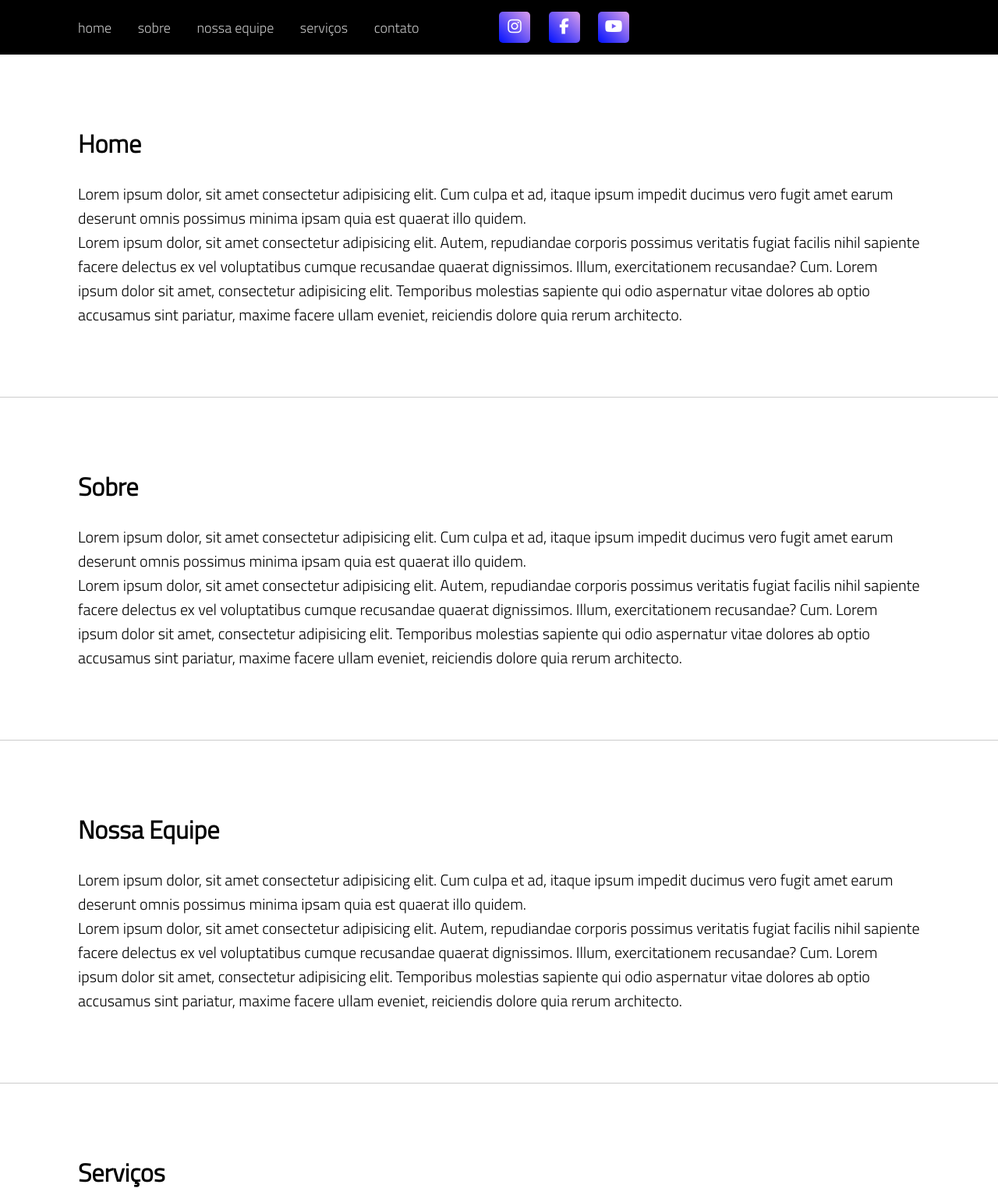
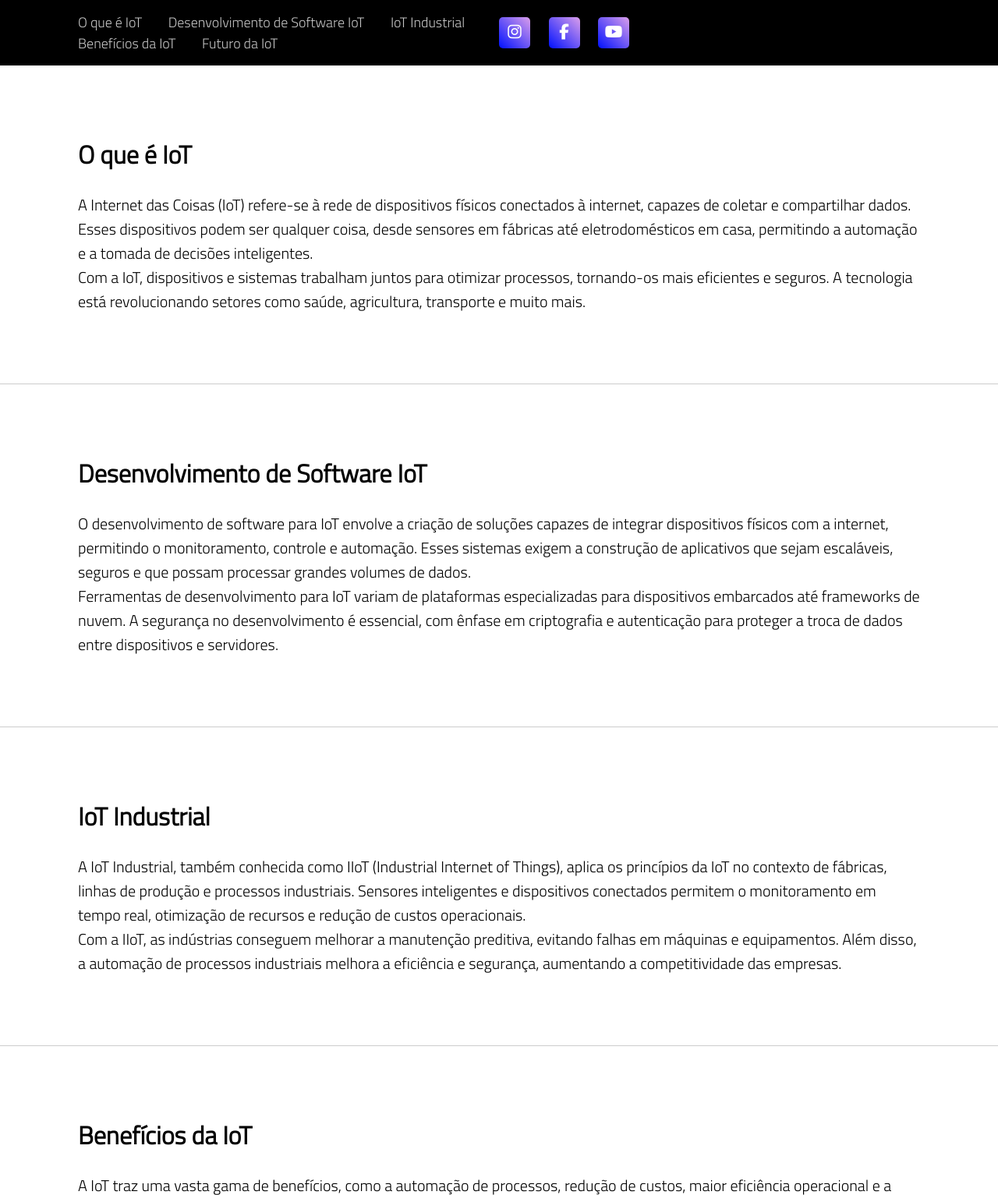
Before and after one commit to profMoises/UNIFAN, a plain HTML site: page Front End AULA_01_03-10/Landing Page 01/index.html in a window 1280 px wide. Shown: the top 1533 px of the page at 78% size. Drawn offline with Linux system fonts and the light colour scheme.

Commit message:
AthosAzevedo

```diff
--- a/Front End AULA_01_03-10/Landing Page 01/index.html
+++ b/Front End AULA_01_03-10/Landing Page 01/index.html
@@ -1,72 +1,107 @@
 <!DOCTYPE html>
 <html lang="pt-br">
+
 <head>
     <script src="https://kit.fontawesome.com/6dda5f6271.js" crossorigin="anonymous"></script>
     <meta charset="UTF-8">
     <meta http-equiv="X-UA-Compatible" content="IE=edge">
     <meta name="viewport" content="width=device-width, initial-scale=1.0">
     <link rel="stylesheet" href="style.css">
-    <title>Landing Page</title>
+    <title>Landing Page IoT</title>
 </head>
+
 <body>
     <header>
         <div class="container">
             <div class="menu">
-                <!-- Crie ID's para cada section e chame-as no menu -->
                 <nav>
-                    <a href="#home">home</a>
-                    <a href="#sobre">sobre</a>
-                    <a href="#equipe">nossa equipe</a>
-                    <a href="#servicos">serviços</a>
-                    <a href="#contato">contato</a>
+                    <a href="#section1">O que é IoT</a>
+                    <a href="#section2">Desenvolvimento de Software IoT</a>
+                    <a href="#section3">IoT Industrial</a>
+                    <a href="#section4">Benefícios da IoT</a>
+                    <a href="#section5">Futuro da IoT</a>
                 </nav>
             </div>
             <div class="social">
-                <button><i class="fa-brands fa-instagram"></i></button>
-                <button><i class="fa-brands fa-facebook-f"></i></button>
-                <button><i class="fa-brands fa-youtube"></i></button>
+                <button onclick="window.open('https://www.instagram.com/abinc_iot/', '_blank')">
+                    <i class="fa-brands fa-instagram"></i>
+                </button>
+                <button
+                    onclick="window.open('https://www.facebook.com/groups/IoTGroup/#:~:text=The%20Internet%20of%20Things%20(IoT)%20is%20a', '_blank')">
+                    <i class="fa-brands fa-facebook-f"></i>
+                </button>
+                <button
+                    onclick="window.open('https://www.bing.com/videos/riverview/relatedvideo?&q=youtube+iot&&mid=5B0D64665E2D012BCCA85B0D64665E2D012BCCA8&&FORM=VRDGAR', '_blank')">
+                    <i class="fa-brands fa-youtube"></i>
+                </button>
             </div>
+
         </div>
     </header>
 
-    <section id="home">
+    <section id="section1">
         <div class="container1">
-            <h2>Home</h2>
-            <p>Lorem ipsum dolor, sit amet consectetur adipisicing elit. Cum culpa et ad, itaque ipsum impedit ducimus vero fugit amet earum deserunt omnis possimus minima ipsam quia est quaerat illo quidem.</p>
-            <p>Lorem ipsum dolor, sit amet consectetur adipisicing elit. Autem, repudiandae corporis possimus veritatis fugiat facilis nihil sapiente facere delectus ex vel voluptatibus cumque recusandae quaerat dignissimos. Illum, exercitationem recusandae? Cum. Lorem ipsum dolor sit amet, consectetur adipisicing elit. Temporibus molestias sapiente qui odio aspernatur vitae dolores ab optio accusamus sint pariatur, maxime facere ullam eveniet, reiciendis dolore quia rerum architecto.</p>
+            <h2>O que é IoT</h2>
+            <p>A Internet das Coisas (IoT) refere-se à rede de dispositivos físicos conectados à internet, capazes de
+                coletar e compartilhar dados. Esses dispositivos podem ser qualquer coisa, desde sensores em fábricas
+                até eletrodomésticos em casa, permitindo a automação e a tomada de decisões inteligentes.</p>
+            <p>Com a IoT, dispositivos e sistemas trabalham juntos para otimizar processos, tornando-os mais eficientes
+                e seguros. A tecnologia está revolucionando setores como saúde, agricultura, transporte e muito mais.
+            </p>
         </div>
     </section>
 
-    <section id="sobre">
+    <section id="section2">
         <div class="container1">
-            <h2>Sobre</h2>
-            <p>Lorem ipsum dolor, sit amet consectetur adipisicing elit. Cum culpa et ad, itaque ipsum impedit ducimus vero fugit amet earum deserunt omnis possimus minima ipsam quia est quaerat illo quidem.</p>
-            <p>Lorem ipsum dolor, sit amet consectetur adipisicing elit. Autem, repudiandae corporis possimus veritatis fugiat facilis nihil sapiente facere delectus ex vel voluptatibus cumque recusandae quaerat dignissimos. Illum, exercitationem recusandae? Cum. Lorem ipsum dolor sit amet, consectetur adipisicing elit. Temporibus molestias sapiente qui odio aspernatur vitae dolores ab optio accusamus sint pariatur, maxime facere ullam eveniet, reiciendis dolore quia rerum architecto.</p>
+            <h2>Desenvolvimento de Software IoT</h2>
+            <p>O desenvolvimento de software para IoT envolve a criação de soluções capazes de integrar dispositivos
+                físicos com a internet, permitindo o monitoramento, controle e automação. Esses sistemas exigem a
+                construção de aplicativos que sejam escaláveis, seguros e que possam processar grandes volumes de dados.
+            </p>
+            <p>Ferramentas de desenvolvimento para IoT variam de plataformas especializadas para dispositivos embarcados
+                até frameworks de nuvem. A segurança no desenvolvimento é essencial, com ênfase em criptografia e
+                autenticação para proteger a troca de dados entre dispositivos e servidores.</p>
         </div>
     </section>
 
-    <section id="equipe">
+    <section id="section3">
         <div class="container1">
-            <h2>Nossa Equipe</h2>
-            <p>Lorem ipsum dolor, sit amet consectetur adipisicing elit. Cum culpa et ad, itaque ipsum impedit ducimus vero fugit amet earum deserunt omnis possimus minima ipsam quia est quaerat illo quidem.</p>
-            <p>Lorem ipsum dolor, sit amet consectetur adipisicing elit. Autem, repudiandae corporis possimus veritatis fugiat facilis nihil sapiente facere delectus ex vel voluptatibus cumque recusandae quaerat dignissimos. Illum, exercitationem recusandae? Cum. Lorem ipsum dolor sit amet, consectetur adipisicing elit. Temporibus molestias sapiente qui odio aspernatur vitae dolores ab optio accusamus sint pariatur, maxime facere ullam eveniet, reiciendis dolore quia rerum architecto.</p>
+            <h2>IoT Industrial</h2>
+            <p>A IoT Industrial, também conhecida como IIoT (Industrial Internet of Things), aplica os princípios da IoT
+                no contexto de fábricas, linhas de produção e processos industriais. Sensores inteligentes e
+                dispositivos conectados permitem o monitoramento em tempo real, otimização de recursos e redução de
+                custos operacionais.</p>
+            <p>Com a IIoT, as indústrias conseguem melhorar a manutenção preditiva, evitando falhas em máquinas e
+                equipamentos. Além disso, a automação de processos industriais melhora a eficiência e segurança,
+                aumentando a competitividade das empresas.</p>
         </div>
     </section>
 
-    <section id="servicos">
+    <section id="section4">
         <div class="container1">
-            <h2>Serviços</h2>
-            <p>Lorem ipsum dolor, sit amet consectetur adipisicing elit. Cum culpa et ad, itaque ipsum impedit ducimus vero fugit amet earum deserunt omnis possimus minima ipsam quia est quaerat illo quidem.</p>
-            <p>Lorem ipsum dolor, sit amet consectetur adipisicing elit. Autem, repudiandae corporis possimus veritatis fugiat facilis nihil sapiente facere delectus ex vel voluptatibus cumque recusandae quaerat dignissimos. Illum, exercitationem recusandae? Cum. Lorem ipsum dolor sit amet, consectetur adipisicing elit. Temporibus molestias sapiente qui odio aspernatur vitae dolores ab optio accusamus sint pariatur, maxime facere ullam eveniet, reiciendis dolore quia rerum architecto.</p>
+            <h2>Benefícios da IoT</h2>
+            <p>A IoT traz uma vasta gama de benefícios, como a automação de processos, redução de custos, maior
+                eficiência operacional e a possibilidade de tomadas de decisão baseadas em dados. Empresas que adotam
+                IoT conseguem monitorar equipamentos remotamente, prever falhas e evitar tempo de inatividade.</p>
+            <p>No âmbito pessoal, dispositivos IoT em casa, como termostatos inteligentes e assistentes virtuais,
+                melhoram a conveniência, segurança e eficiência energética. A IoT está também transformando áreas como a
+                saúde, permitindo o monitoramento remoto de pacientes e o uso de wearables para cuidados personalizados.
+            </p>
         </div>
     </section>
 
-    <section id="contato">
+    <section id="section5">
         <div class="container1">
-            <h2>Contato</h2>
-            <p>Lorem ipsum dolor, sit amet consectetur adipisicing elit. Cum culpa et ad, itaque ipsum impedit ducimus vero fugit amet earum deserunt omnis possimus minima ipsam quia est quaerat illo quidem.</p>
-            <p>Lorem ipsum dolor, sit amet consectetur adipisicing elit. Autem, repudiandae corporis possimus veritatis fugiat facilis nihil sapiente facere delectus ex vel voluptatibus cumque recusandae quaerat dignissimos. Illum, exercitationem recusandae? Cum. Lorem ipsum dolor sit amet, consectetur adipisicing elit. Temporibus molestias sapiente qui odio aspernatur vitae dolores ab optio accusamus sint pariatur, maxime facere ullam eveniet, reiciendis dolore quia rerum architecto.</p>
+            <h2>Futuro da IoT</h2>
+            <p>O futuro da IoT é extremamente promissor, com a expansão de tecnologias como 5G, que aumentará a
+                conectividade e reduzirá a latência, permitindo uma comunicação mais rápida entre dispositivos. A
+                inteligência artificial e o aprendizado de máquina também terão um papel crucial, processando grandes
+                volumes de dados para criar sistemas mais autônomos.</p>
+            <p>Com o avanço da IoT, espera-se uma transformação ainda maior em setores como cidades inteligentes,
+                veículos autônomos e a saúde conectada. A IoT se tornará ainda mais integrada ao nosso cotidiano,
+                oferecendo soluções inovadoras para desafios globais, como sustentabilidade e eficiência energética.</p>
         </div>
     </section>
 </body>
+
 </html>
```
